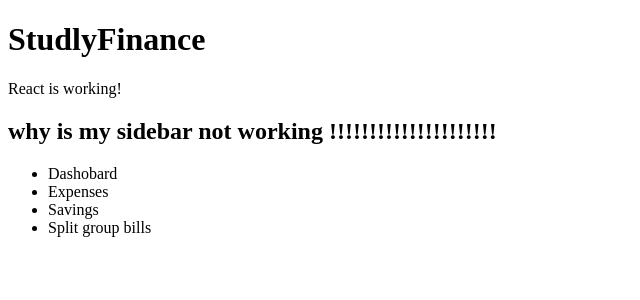
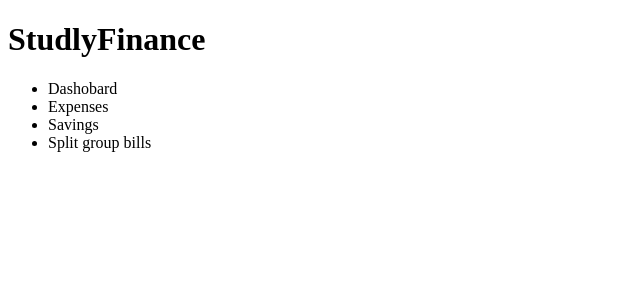
Before and after one commit to Joenelson1878/JoeNPortfolio, a React (Vite) app in the folder personal_finance_app/frontend/: page / in a window 1280 px wide. Shown: the top 300 px of the page, without its empty margins (0-640 px from the left). Built offline with nearby package versions, Linux system fonts and the light colour scheme.

Commit message:
alterarions commit

```diff
--- a/personal_finance_app/frontend/src/App.jsx
+++ b/personal_finance_app/frontend/src/App.jsx
@@ -2,8 +2,6 @@ function App() {
   return (
     <div>
       <h1>StudlyFinance</h1>
-      <p>React is working!</p>
-      <h2>why is my sidebar not working !!!!!!!!!!!!!!!!!!!!!</h2>
       <ul>
         <li>Dashobard</li>
         <li>Expenses</li>
```
